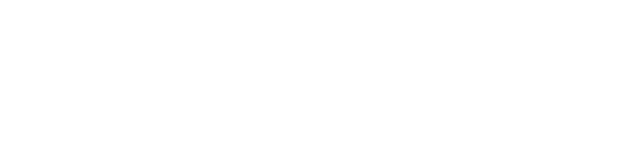
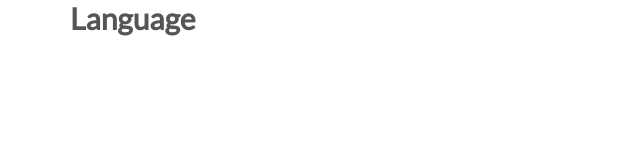
Before and after one commit to motycode/mc-lang-website, a plain HTML site: page index.html in a window 1280 px wide. Shown: the whole page, without its empty margins (0-640 px from the left). Drawn offline with Linux system fonts and the light colour scheme.

Commit message:
Basic CSS settings.

```diff
--- a/index.html
+++ b/index.html
@@ -17,5 +17,9 @@
 
     <title>MotyCode Language Website - DEMO</title>
   </head>
-  <body></body>
+  <body>
+    <section>
+      <h1>Language</h1>
+    </section>
+  </body>
 </html>
--- a/resources/css/style.css
+++ b/resources/css/style.css
@@ -0,0 +1,18 @@
+* {
+  margin: 0;
+  padding: 0;
+  box-sizing: border-box;
+}
+
+html {
+  color: #555;
+  font-family: "Lato", "Arial", sans-serif;
+  font-weight: 300;
+  font-size: 20px;
+  text-rendering: optimizeLegibility;
+}
+
+section {
+  max-width: 1140px;
+  margin: 0 auto;
+}
```
